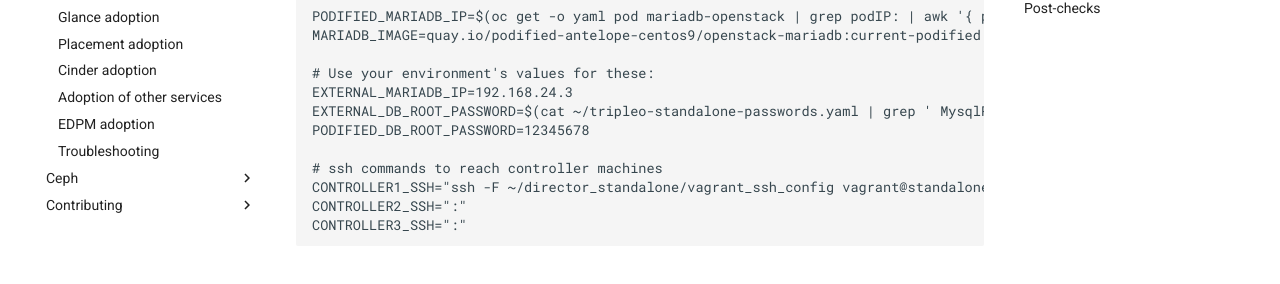
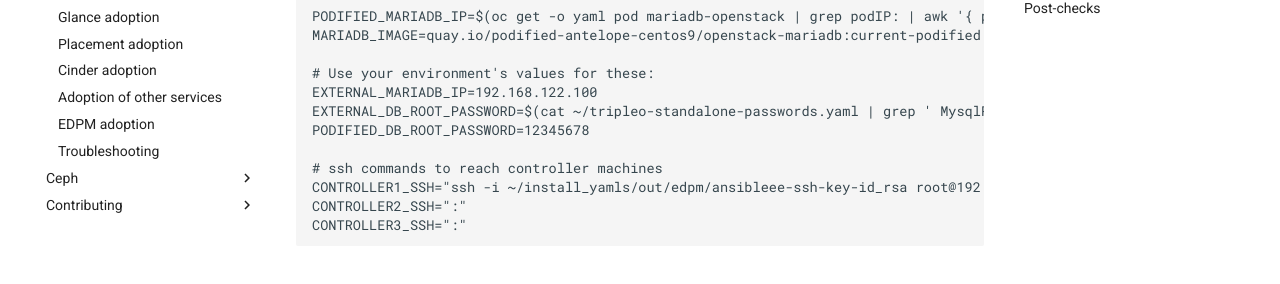
Before and after one commit to openstack-k8s-operators/data-plane-adoption, an MkDocs documentation site: the page built from docs/openstack/mariadb_copy.md, in a window 1280 px wide and 900 px high, scrolled down 541 px. Shown: the part 253-537 px from the top of the window. Built offline with MkDocs 1.6.1 and Material for MkDocs 9.7.7, drawn with Linux system fonts in a browser that asks for light colours; comment, search, counter and statistics services are not loaded; the version menu is left out.

Commit message:
Update MariaDB variable defaults for new dev env

````diff
--- a/docs/openstack/mariadb_copy.md
+++ b/docs/openstack/mariadb_copy.md
@@ -33,12 +33,12 @@ PODIFIED_MARIADB_IP=$(oc get -o yaml pod mariadb-openstack | grep podIP: | awk '
 MARIADB_IMAGE=quay.io/podified-antelope-centos9/openstack-mariadb:current-podified
 
 # Use your environment's values for these:
-EXTERNAL_MARIADB_IP=192.168.24.3
+EXTERNAL_MARIADB_IP=192.168.122.100
 EXTERNAL_DB_ROOT_PASSWORD=$(cat ~/tripleo-standalone-passwords.yaml | grep ' MysqlRootPassword:' | awk -F ': ' '{ print $2; }')
 PODIFIED_DB_ROOT_PASSWORD=12345678
 
 # ssh commands to reach controller machines
-CONTROLLER1_SSH="ssh -F ~/director_standalone/vagrant_ssh_config vagrant@standalone"
+CONTROLLER1_SSH="ssh -i ~/install_yamls/out/edpm/ansibleee-ssh-key-id_rsa root@192.168.122.100"
 CONTROLLER2_SSH=":"
 CONTROLLER3_SSH=":"
 ```
````
